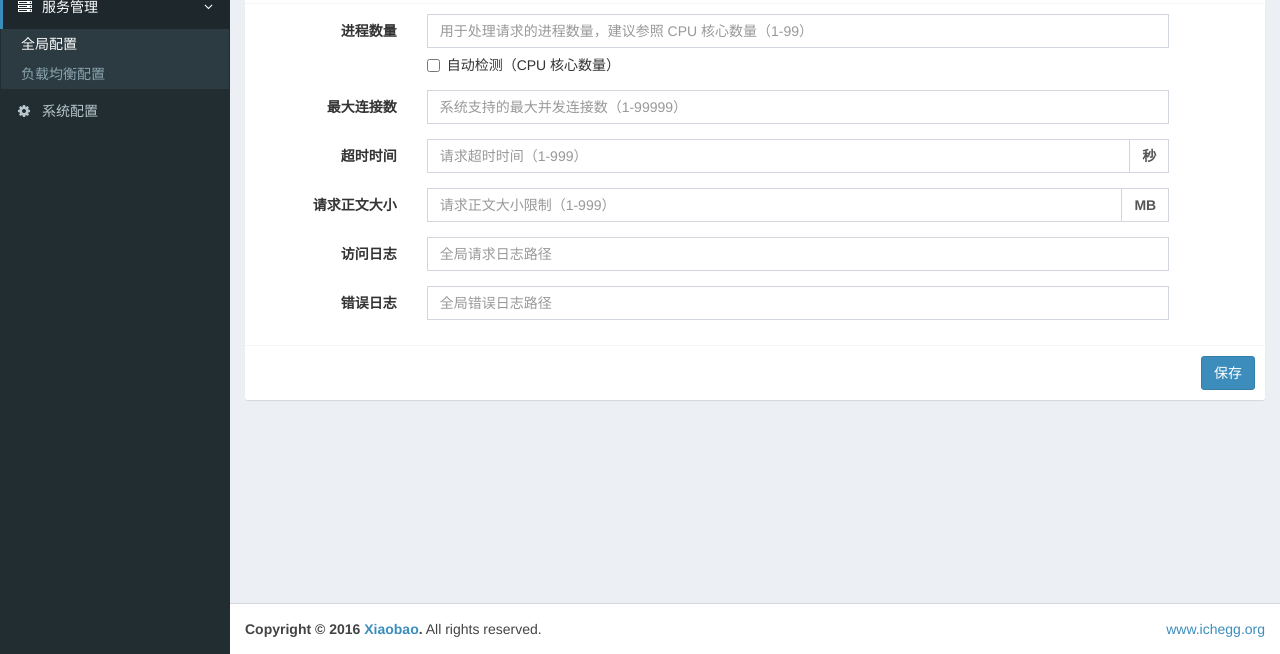
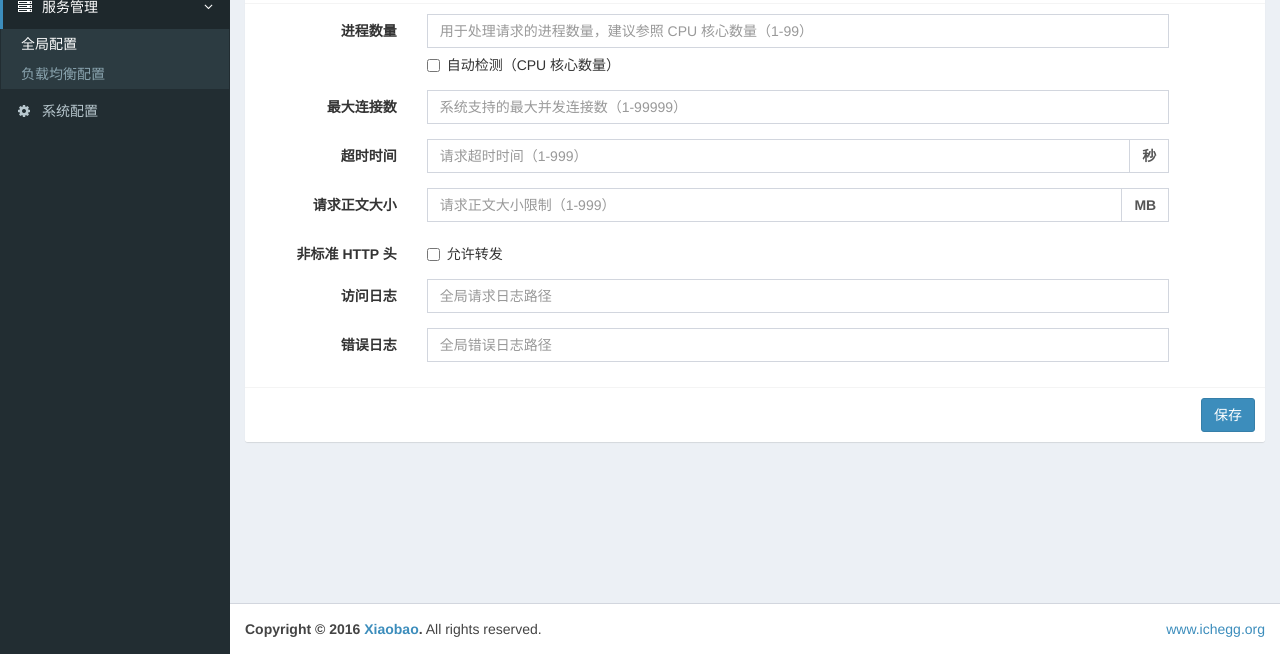
Before and after one commit to v55448330/lazy-balancer, a Django app: page /main/ in a window 1280 px wide. Shown: the part 146-800 px from the top of the page. Run offline with Django 3.2, Linux system fonts and the light colour scheme; the visitor is signed in with stand-in values (Sample User, id 1); data that the repository does not hold is empty; some libraries are stand-ins or nearby versions.

Commit message:
support ignore_invalid_headers

```diff
--- a/main/models.py
+++ b/main/models.py
@@ -9,6 +9,7 @@ class main_config(models.Model):
     worker_connections = models.IntegerField(null=False)
     keepalive_timeout = models.IntegerField(null=False)
     client_max_body_size = models.IntegerField(null=False)
+    ignore_invalid_headers = models.BooleanField(default=False)
     access_log = models.CharField(max_length=128,null=True)
     error_log = models.CharField(max_length=128,null=True)
     update_time = models.FloatField(null=False)
--- a/main/views.py
+++ b/main/views.py
@@ -34,7 +34,7 @@ def save(request):
     try:
         post = json.loads(request.body)
 
-        #print post
+        # print post
 
         if post.has_key('auto_worker_processes'):
             worker_processes = "0"
@@ -44,6 +44,10 @@ def save(request):
         worker_connections = post.get('worker_connections').replace('_','')
         keepalive_timeout = post.get('keepalive_timeout').replace('_','')
         client_max_body_size = post.get('client_max_body_size').replace('_','')
+        if post.has_key('ignore_invalid_headers'):
+            ignore_invalid_headers = True
+        else:
+            ignore_invalid_headers = False
         access_log = post.get('access_log')
         error_log = post.get('error_log')
 
@@ -63,6 +67,7 @@ def save(request):
                 'worker_connections' : int(worker_connections),
                 'keepalive_timeout' : int(keepalive_timeout),
                 'client_max_body_size' : int(client_max_body_size),
+                'ignore_invalid_headers' : ignore_invalid_headers,
                 'access_log' : access_log,
                 'error_log' : error_log,
                 'update_time' : time.time()
--- a/templates/main/view.html
+++ b/templates/main/view.html
@@ -56,6 +56,20 @@
                                 <div class="input-group-addon">
                                     <span><b>MB</b></span>
                                 </div>
+                            </div>
+                        </div>
+                    </div>
+                    <div class="form-group">
+                        <label class="col-sm-2 control-label">非标准 HTTP 头</label>
+                        <div class="col-sm-9">
+                            <div class="checkbox">
+                                <label>
+                                    {% if main_config.ignore_invalid_headers %}
+                                    <input type="checkbox" name="ignore_invalid_headers" checked> 允许转发
+                                    {% else %}
+                                    <input type="checkbox" name="ignore_invalid_headers"> 允许转发
+                                    {% endif %}
+                                </label>
                             </div>
                         </div>
                     </div>
```
Also changed, not shown: 1 other file.
